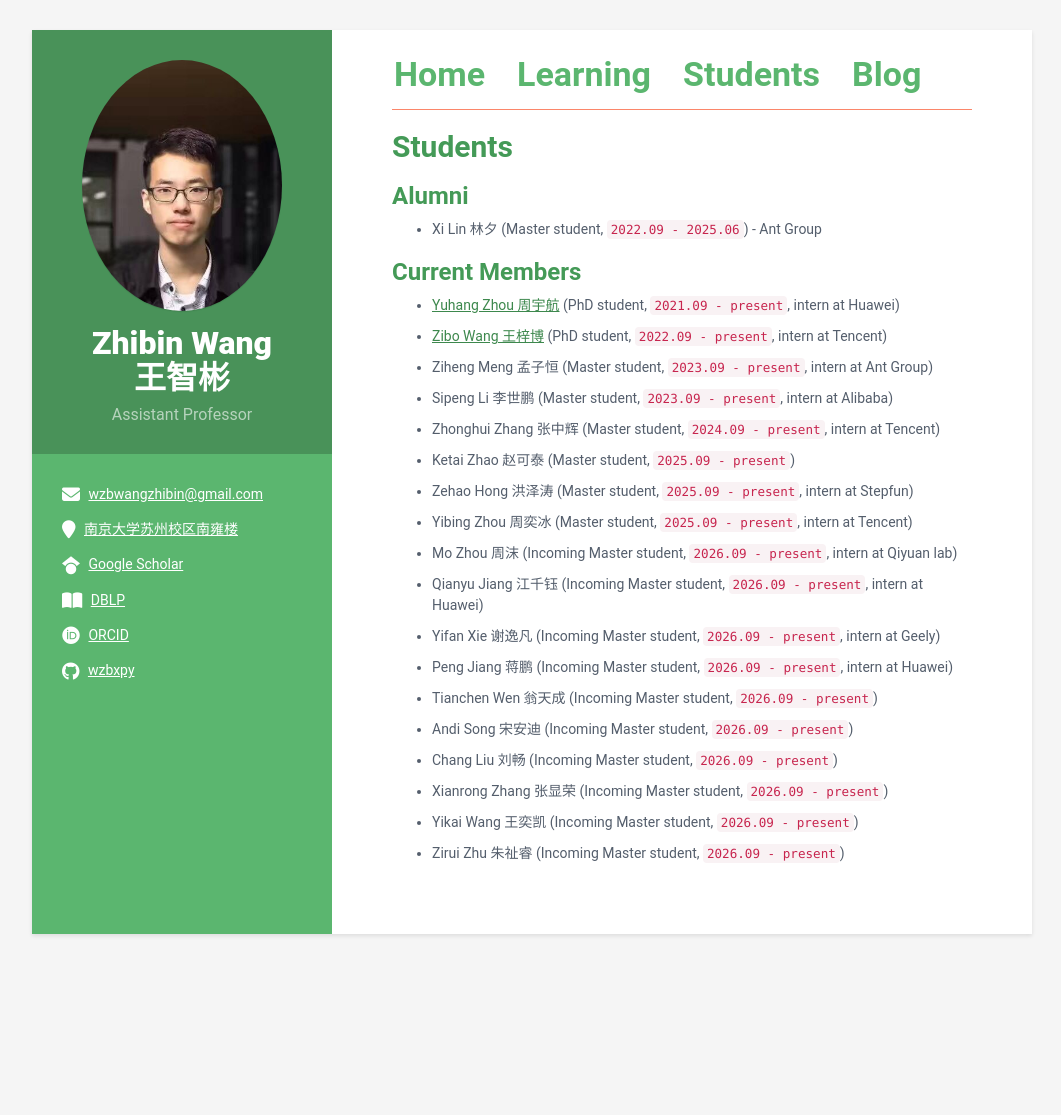
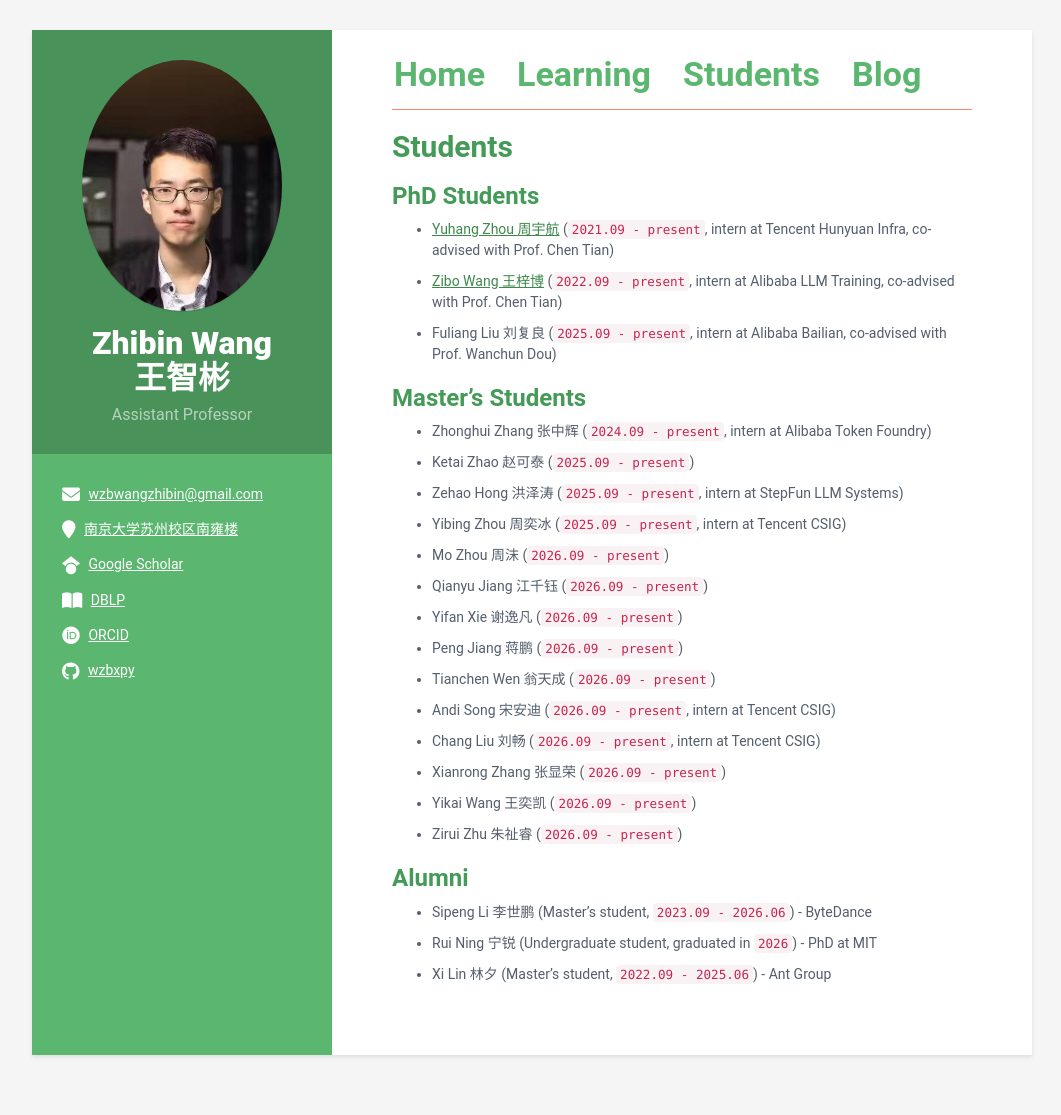
Before and after one commit to wzbxpy/wzbxpy.github.io, a Jekyll site: the page built from students/index.md, in a window 1280 px wide. Shown: the whole page, without its empty margins (108-1169 px from the left). Built offline with Jekyll 4.4.1, drawn with Linux system fonts in a browser that asks for light colours; before the commit the page ends 994 px from its top, so only the background shows below that.

Commit message:
update student

```diff
--- a/students/index.md
+++ b/students/index.md
@@ -5,43 +5,48 @@ title: students
 
 ## Students
 
+### PhD Students
+
+- [Yuhang Zhou 周宇航](https://njuzyh.github.io/) (`2021.09 - present`, intern at Tencent Hunyuan Infra, co-advised with Prof. Chen Tian)
+
+- [Zibo Wang 王梓博](https://wangzb.site/) (`2022.09 - present`, intern at Alibaba LLM Training, co-advised with Prof. Chen Tian)
+
+- Fuliang Liu 刘复良 (`2025.09 - present`, intern at Alibaba Bailian, co-advised with Prof. Wanchun Dou)
+
+### Master’s Students
+
+- Zhonghui Zhang 张中辉 (`2024.09 - present`, intern at Alibaba Token Foundry)
+
+- Ketai Zhao 赵可泰 (`2025.09 - present`)
+
+- Zehao Hong 洪泽涛 (`2025.09 - present`, intern at StepFun LLM Systems)
+
+- Yibing Zhou 周奕冰 (`2025.09 - present`, intern at Tencent CSIG)
+
+- Mo Zhou 周沫 (`2026.09 - present`)
+
+- Qianyu Jiang 江千钰 (`2026.09 - present`)
+
+- Yifan Xie 谢逸凡 (`2026.09 - present`)
+
+- Peng Jiang 蒋鹏 (`2026.09 - present`)
+
+- Tianchen Wen 翁天成 (`2026.09 - present`)
+
+- Andi Song 宋安迪 (`2026.09 - present`, intern at Tencent CSIG)
+
+- Chang Liu 刘畅 (`2026.09 - present`, intern at Tencent CSIG)
+
+- Xianrong Zhang 张显荣 (`2026.09 - present`)
+
+- Yikai Wang 王奕凯 (`2026.09 - present`)
+
+- Zirui Zhu 朱祉睿 (`2026.09 - present`)
+
 ### Alumni
-- Xi Lin 林夕 (Master student, `2022.09 - 2025.06`) - Ant Group
 
-### Current Members
+- Sipeng Li 李世鹏 (Master’s student, `2023.09 - 2026.06`) - ByteDance
 
-- [Yuhang Zhou 周宇航](https://njuzyh.github.io/) (PhD student, `2021.09 - present`, intern at Huawei)
+- Rui Ning 宁锐 (Undergraduate student, graduated in `2026`) - PhD at MIT
 
-- [Zibo Wang 王梓博](https://wangzb.site/) (PhD student, `2022.09 - present`, intern at Tencent)
-
-- Ziheng Meng 孟子恒 (Master student, `2023.09 - present`, intern at Ant Group)
-
-- Sipeng Li 李世鹏 (Master student, `2023.09 - present`, intern at Alibaba)
-
-- Zhonghui Zhang 张中辉 (Master student, `2024.09 - present`, intern at Tencent)
-
-- Ketai Zhao 赵可泰 (Master student, `2025.09 - present`)
-
-- Zehao Hong 洪泽涛 (Master student, `2025.09 - present`, intern at Stepfun)
-
-- Yibing Zhou 周奕冰 (Master student, `2025.09 - present`, intern at Tencent)
-
-- Mo Zhou 周沫 (Incoming Master student, `2026.09 - present`, intern at Qiyuan lab)
-
-- Qianyu Jiang 江千钰 (Incoming Master student, `2026.09 - present`, intern at Huawei)
-
-- Yifan Xie 谢逸凡 (Incoming Master student, `2026.09 - present`, intern at Geely)
-
-- Peng Jiang 蒋鹏 (Incoming Master student, `2026.09 - present`, intern at Huawei)
-
-- Tianchen Wen 翁天成 (Incoming Master student, `2026.09 - present`)
-
-- Andi Song 宋安迪 (Incoming Master student, `2026.09 - present`)
-
-- Chang Liu 刘畅 (Incoming Master student, `2026.09 - present`)
-
-- Xianrong Zhang 张显荣 (Incoming Master student, `2026.09 - present`)
-
-- Yikai Wang 王奕凯 (Incoming Master student, `2026.09 - present`)
-
-- Zirui Zhu 朱祉睿 (Incoming Master student, `2026.09 - present`)
+- Xi Lin 林夕 (Master’s student, `2022.09 - 2025.06`) - Ant Group
```
